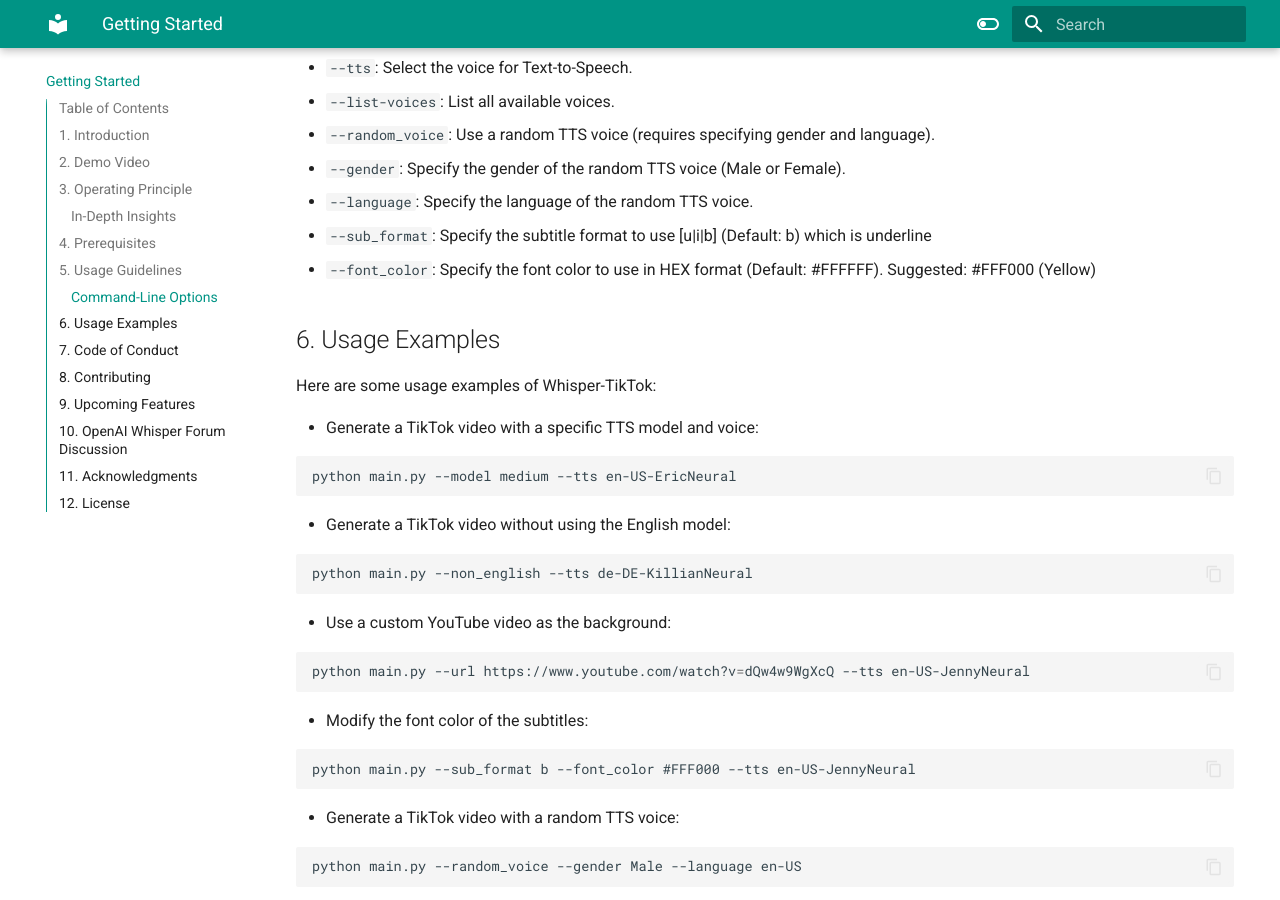
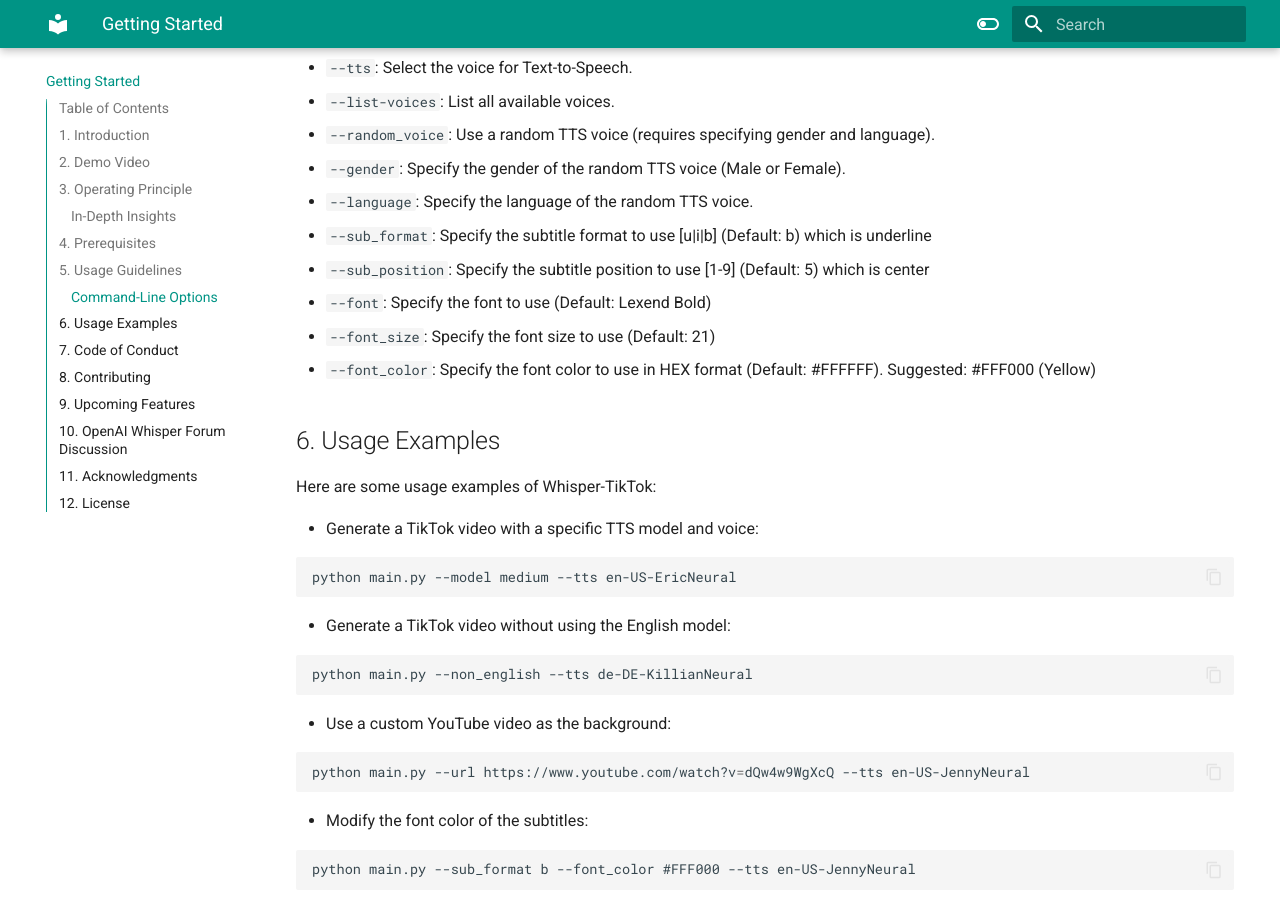
Before and after one commit to MatteoFasulo/Whisper-TikTok, an MkDocs documentation site: the page built from docs/index.md, in a window 1280 px wide and 900 px high, scrolled down 2244 px. Built offline with MkDocs 1.6.1 and Material for MkDocs 9.7.7, drawn with Linux system fonts in a browser that asks for light colours.

Commit message:
Update subtitle position and font size
This commit updates the `--sub_position` and `--font_size` options in the code to use integer values instead of text values. This ensures consistency and improves readability.

```diff
--- a/docs/index.md
+++ b/docs/index.md
@@ -78,6 +78,9 @@
 - `--gender`: Specify the gender of the random TTS voice (Male or Female).
 - `--language`: Specify the language of the random TTS voice.
 - `--sub_format`: Specify the subtitle format to use [u|i|b] (Default: b) which is underline
+- `--sub_position`: Specify the subtitle position to use [1-9] (Default: 5) which is center
+- `--font`: Specify the font to use (Default: Lexend Bold)
+- `--font_size`: Specify the font size to use (Default: 21)
 - `--font_color`: Specify the font color to use in HEX format (Default: #FFFFFF). Suggested: #FFF000 (Yellow)
 
 ## 6. Usage Examples <a name="usage-examples"></a>
```
Also changed, not shown: README.md (+2 -2 lines).
